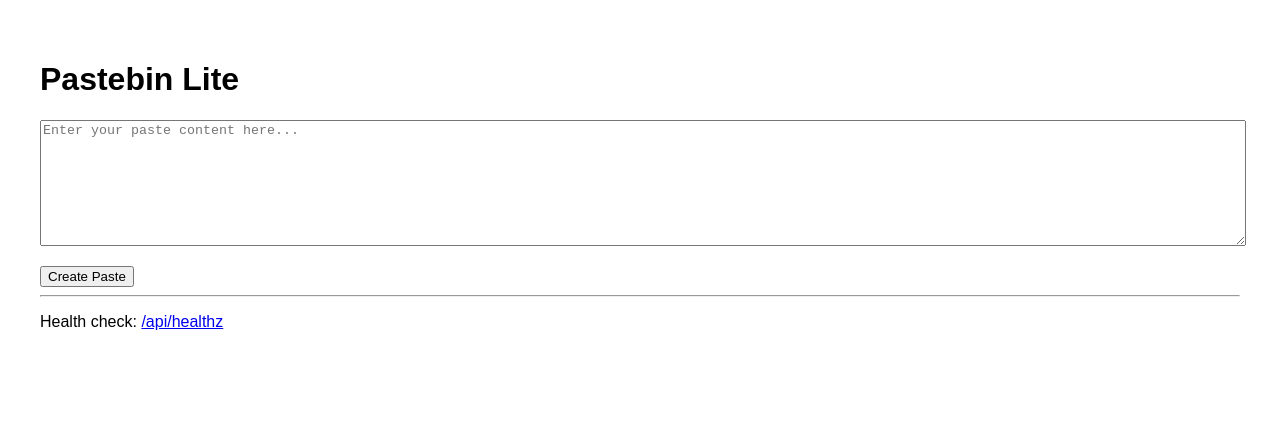
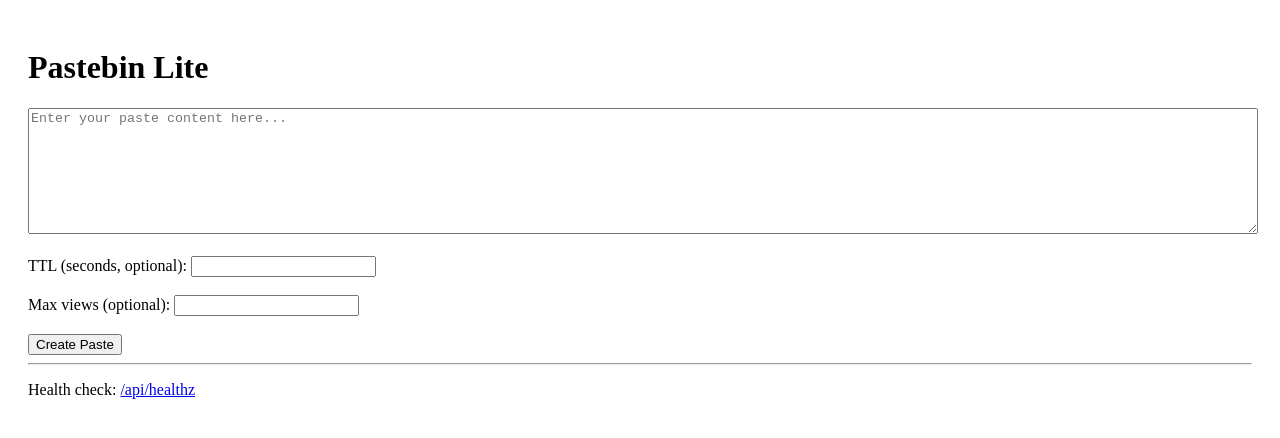
Before and after one commit to Revanthk1998/pastebin-lite, a Next.js app: page / in a window 1280 px wide. Shown: the top 438 px of the page. Built offline with nearby package versions, Linux system fonts and the light colour scheme.

Commit message:
Add TTL and max views support to UI

```diff
--- a/lib/mongodb.ts
+++ b/lib/mongodb.ts
@@ -1,17 +1,22 @@
 import { MongoClient } from "mongodb";
 
 const uri = process.env.MONGODB_URI!;
-let client: MongoClient;
+if (!uri) {
+  throw new Error("Please define the MONGODB_URI environment variable");
+}
+
+declare global {
+  // eslint-disable-next-line no-var
+  var _mongoClientPromise: Promise<MongoClient> | undefined;
+}
+
 let clientPromise: Promise<MongoClient>;
 
-declare global {
-  var _mongoClientPromise: Promise<MongoClient>;
-}
-
 if (!global._mongoClientPromise) {
-  client = new MongoClient(uri);
+  const client = new MongoClient(uri);
   global._mongoClientPromise = client.connect();
 }
 
 clientPromise = global._mongoClientPromise;
+
 export default clientPromise;
--- /dev/null
+++ b/next.config.js
@@ -0,0 +1,6 @@
+/** @type {import('next').NextConfig} */
+const nextConfig = {
+  reactStrictMode: true
+};
+
+module.exports = nextConfig;
--- a/pages/api/pastes/[id].ts
+++ b/pages/api/pastes/[id].ts
@@ -36,9 +36,9 @@ export default async function handler(
   const client = await clientPromise;
   const collection = client
     .db()
-    .collection<PasteDoc>("pastes"); // ✅ FIX
+    .collection<PasteDoc>("pastes"); // ✅ string _id
 
-  const paste = await collection.findOne({ _id: id }); // ✅ NO ERROR
+  const paste = await collection.findOne({ _id: id });
 
   if (!paste) {
     return res.status(404).json({ error: "Not found" });
@@ -46,10 +46,12 @@ export default async function handler(
 
   const now = getNow(req);
 
+  // TTL check
   if (paste.expiresAt && paste.expiresAt.getTime() <= now) {
     return res.status(404).json({ error: "Expired" });
   }
 
+  // View limit check
   if (paste.maxViews !== null && paste.views >= paste.maxViews) {
     return res.status(404).json({ error: "View limit exceeded" });
   }
--- a/pages/api/pastes/index.ts
+++ b/pages/api/pastes/index.ts
@@ -18,10 +18,9 @@ export default async function handler(
     return res.status(405).json({ error: "Method not allowed" });
   }
 
-  try {
   const { content, ttl_seconds, max_views } = req.body;
 
-    // ✅ Validation
+  // Validation
   if (!content || typeof content !== "string") {
     return res.status(400).json({ error: "Invalid content" });
   }
@@ -43,7 +42,7 @@ export default async function handler(
   const client = await clientPromise;
   const collection = client
     .db()
-      .collection<PasteDoc>("pastes");
+    .collection<PasteDoc>("pastes"); // ✅ string _id
 
   const id = nanoid(8);
   const expiresAt =
@@ -63,8 +62,4 @@ export default async function handler(
     id,
     url: `${process.env.NEXT_PUBLIC_BASE_URL}/p/${id}`,
   });
-  } catch (err) {
-    console.error("POST /api/pastes error:", err);
-    return res.status(500).json({ error: "Internal server error" });
 }
-}
--- a/pages/index.tsx
+++ b/pages/index.tsx
@@ -2,22 +2,29 @@ import { useState } from "react";
 
 export default function Home() {
   const [content, setContent] = useState("");
-  const [result, setResult] = useState<string | null>(null);
+  const [ttl, setTtl] = useState("");
+  const [maxViews, setMaxViews] = useState("");
+  const [resultUrl, setResultUrl] = useState<string | null>(null);
   const [error, setError] = useState<string | null>(null);
 
   async function createPaste() {
     setError(null);
-    setResult(null);
+    setResultUrl(null);
 
     if (!content.trim()) {
       setError("Content cannot be empty");
       return;
     }
 
+    const body: any = { content };
+
+    if (ttl) body.ttl_seconds = Number(ttl);
+    if (maxViews) body.max_views = Number(maxViews);
+
     const res = await fetch("/api/pastes", {
       method: "POST",
       headers: { "Content-Type": "application/json" },
-      body: JSON.stringify({ content })
+      body: JSON.stringify(body),
     });
 
     const data = await res.json();
@@ -27,36 +34,61 @@ export default function Home() {
       return;
     }
 
-    setResult(data.url);
+    setResultUrl(data.url);
   }
 
   return (
-    <main style={{ padding: "2rem", fontFamily: "sans-serif" }}>
+    <main style={{ padding: 20 }}>
       <h1>Pastebin Lite</h1>
 
       <textarea
         rows={8}
-        style={{ width: "100%", marginBottom: "1rem" }}
+        style={{ width: "100%" }}
         placeholder="Enter your paste content here..."
         value={content}
         onChange={(e) => setContent(e.target.value)}
       />
 
+      <br /><br />
+
+      <label>
+        TTL (seconds, optional):{" "}
+        <input
+          type="number"
+          min="1"
+          value={ttl}
+          onChange={(e) => setTtl(e.target.value)}
+        />
+      </label>
+
+      <br /><br />
+
+      <label>
+        Max views (optional):{" "}
+        <input
+          type="number"
+          min="1"
+          value={maxViews}
+          onChange={(e) => setMaxViews(e.target.value)}
+        />
+      </label>
+
+      <br /><br />
+
       <button onClick={createPaste}>Create Paste</button>
 
       {error && <p style={{ color: "red" }}>{error}</p>}
 
-      {result && (
+      {resultUrl && (
         <p>
           Paste created:{" "}
-          <a href={result} target="_blank">
-            {result}
+          <a href={resultUrl} target="_blank">
+            {resultUrl}
           </a>
         </p>
       )}
 
       <hr />
-
       <p>
         Health check: <a href="/api/healthz">/api/healthz</a>
       </p>
```
Also changed, not shown: lib/types.ts (added, +7 -0 lines), package.json (+9 -16 lines). Lines whose indentation alone changed are shown as unchanged.
